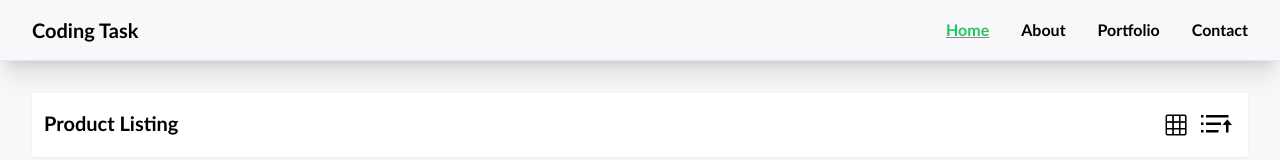
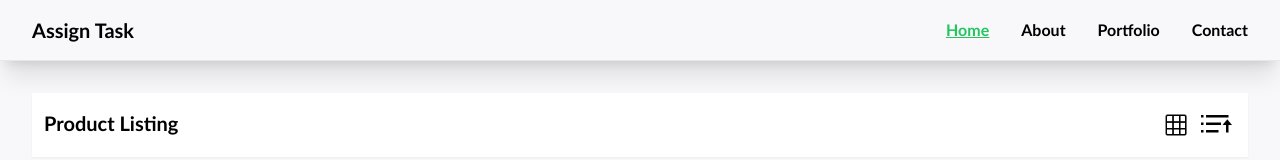
Before and after one commit to shahzeb44100/grid-tile-view, a React (Create React App) app: page / in a window 1280 px wide. Shown: the top 160 px of the page. Built offline with nearby package versions, Linux system fonts and the light colour scheme; no server answers; a web font is replaced by a local one.

Commit message:
change heading test

```diff
--- a/src/components/navbar/NavBar.tsx
+++ b/src/components/navbar/NavBar.tsx
@@ -13,7 +13,7 @@ const NavBar: React.FC = () => {
 
   return (
     <div className="flex items-center justify-between border-b shadow-xl px-8 py-4">
-      <h2 className="text-xl font-semibold">Coding Task</h2>
+      <h2 className="text-xl font-semibold">Assign Task</h2>
       <nav>
         <section className="MOBILE-MENU flex lg:hidden">
           <div className="HAMBURGER-ICON flex flex-col justify-center items-center cursor-pointer" onClick={() => setIsNavOpen((prev) => !prev)}>
```
